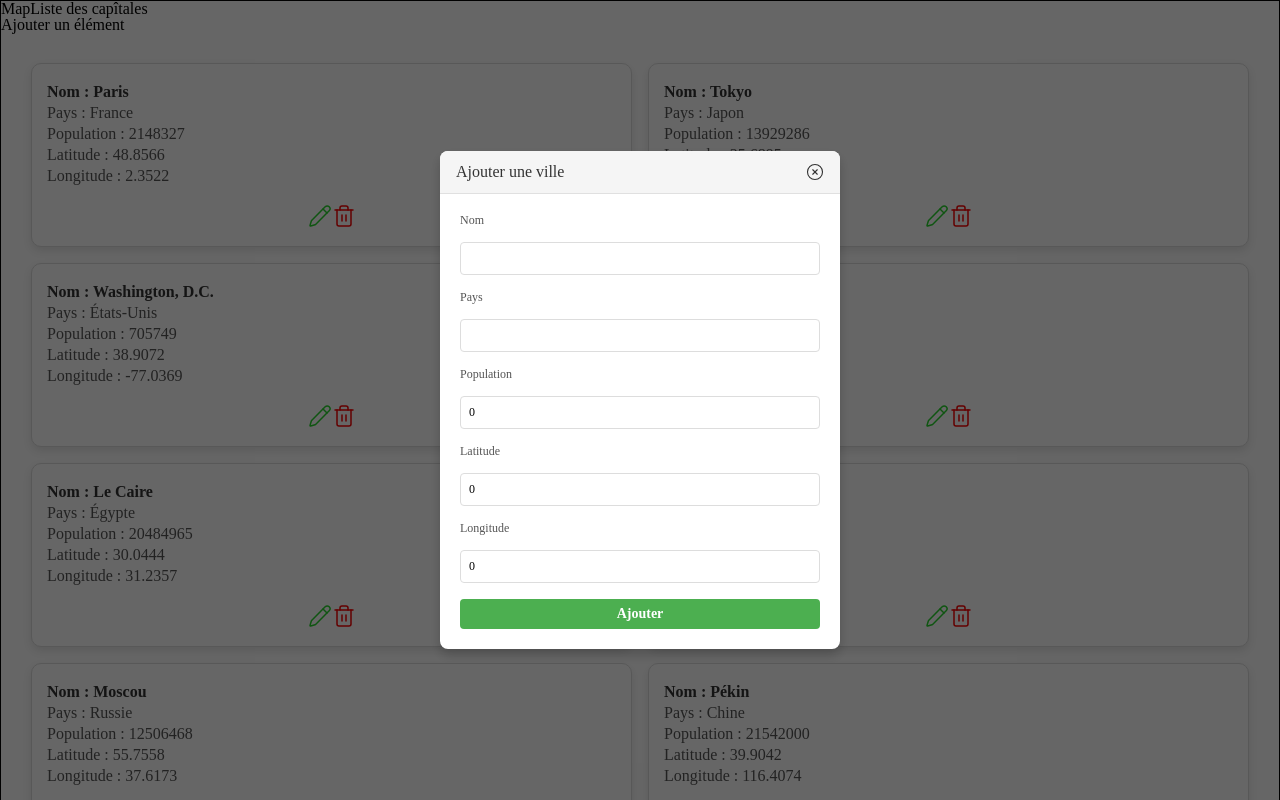
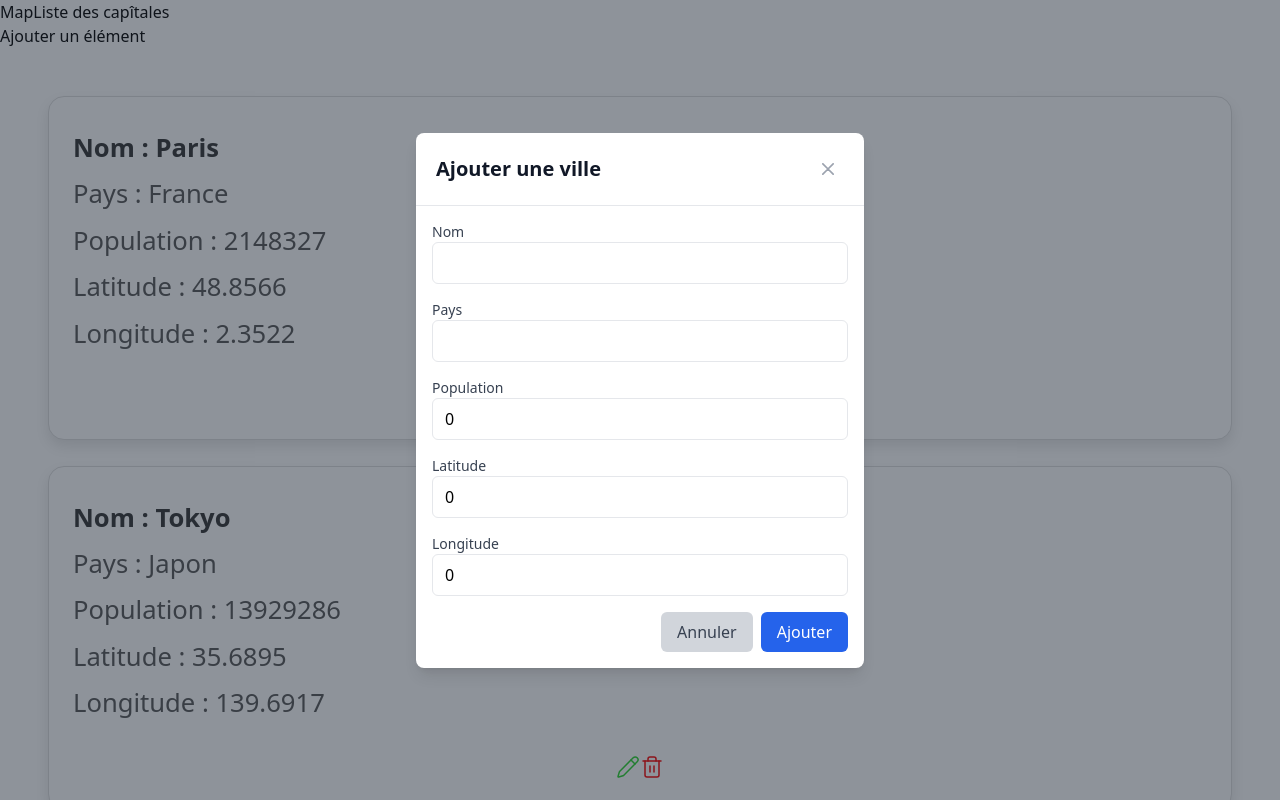
Before and after one commit to Sparteee/city-map-beecoming, an Angular app: page /list in a window 1280 px wide. Both pictures are taken after a click on the button "Ajouter un élément". Shown: the top 800 px of the page. Built offline with nearby package versions, Linux system fonts and the light colour scheme.

Commit message:
Try to pass modal on component

```diff
--- a/src/app/components/list-item/list-item.component.html
+++ b/src/app/components/list-item/list-item.component.html
@@ -7,7 +7,7 @@
     <p class="list-item-container__data">Longitude : {{ city?.lng }}</p>
   </div>
   <div class="list-item-buttons">
-    <button class="list-item__update-button" (click)="toggleEdit()">
+    <button class="list-item__update-button" (click)="openEditModal()">
       <svg xmlns="http://www.w3.org/2000/svg" width="24" height="24" viewBox="0 0 24 24" fill="none" stroke="#28d52d"
         stroke-width="1.5" stroke-linecap="round" stroke-linejoin="round" class="lucide lucide-pencil">
         <path
@@ -27,34 +27,3 @@
     </button>
   </div>
 </div>
-
-<div class="modal" *ngIf="isEdit">
-  <div class="modal-content">
-    <div class="modal-content__header">
-      <h2>Modifier une ville</h2>
-      <button (click)="toggleEdit()">
-        <svg xmlns="http://www.w3.org/2000/svg" width="24" height="24" viewBox="0 0 24 24" fill="none" stroke="#000000"
-          stroke-width="1.5" stroke-linecap="round" stroke-linejoin="round" class="lucide lucide-x-circle">
-          <circle cx="12" cy="12" r="10" />
-          <line x1="15" y1="9" x2="9" y2="15" />
-          <line x1="9" y1="9" x2="15" y2="15" />
-        </svg>
-      </button>
-    </div>
-    <div class="modal-content__body">
-      <form (submit)="updateCity()">
-        <label for="name">Nom</label>
-        <input type="text" id="name" [(ngModel)]="city!.name" name="name" required>
-        <label for="country">Pays</label>
-        <input type="text" id="country" [(ngModel)]="city!.country" name="country" required>
-        <label for="population">Population</label>
-        <input type="number" id="population" [(ngModel)]="city!.population" name="population" required>
-        <label for="lat">Latitude</label>
-        <input type="number" id="lat" [(ngModel)]="city!.lat" name="lat" required>
-        <label for="lng">Longitude</label>
-        <input type="number" id="lng" [(ngModel)]="city!.lng" name="lng" required>
-        <button type="submit">Modifier</button>
-      </form>
-    </div>
-  </div>
-</div>
--- a/src/app/components/map/map.component.scss
+++ b/src/app/components/map/map.component.scss
@@ -7,7 +7,7 @@
 
 /* Style pour le popup */
 .leaflet-popup-content-wrapper {
-  border-radius: 32rem;
+  border-radius: 8rem;
   background-color: #f9f9f9;
   box-shadow: 0 2px 8px rgba(0, 0, 0, 0.15);
 }
--- a/src/app/components/map/map.component.ts
+++ b/src/app/components/map/map.component.ts
@@ -34,7 +34,7 @@ export class MapComponent implements OnInit {
 
   private flagCustomIcon = L.icon({
     iconUrl: 'assets/icons/flag.svg',
-    iconSize: [25, 41], // size of the icon
+    iconSize: [35, 51], // size of the icon
     iconAnchor: [12, 41],
     popupAnchor: [1, -34], // Popup position
   })
--- /dev/null
+++ b/src/app/components/modal/modal.component.html
@@ -0,0 +1,61 @@
+@if(isOpen) {
+<div class="fixed inset-0 flex items-center justify-center bg-gray-800 bg-opacity-50 z-50">
+  <div class="bg-white rounded-lg shadow-lg w-full max-w-md">
+    <!-- Header -->
+    <div class="flex items-center justify-between p-4 md:p-5 border-b rounded-t">
+      <h2 class="text-xl font-semibold text-gray-900">
+        {{ isEdit ? 'Modifier une ville' : 'Ajouter une ville' }}
+      </h2>
+      <button (click)="closeModal()"
+        class="text-gray-400 bg-transparent hover:bg-gray-200 rounded-lg text-sm w-8 h-8 ms-auto inline-flex justify-center items-center">
+        <svg class="w-3 h-3" aria-hidden="true" xmlns="http://www.w3.org/2000/svg" fill="none" viewBox="0 0 14 14">
+          <path stroke="currentColor" stroke-linecap="round" stroke-linejoin="round" stroke-width="2"
+            d="m1 1 6 6m0 0 6 6M7 7l6-6M7 7l-6 6" />
+        </svg>
+      </button>
+    </div>
+
+    <!-- Form Body -->
+    <div class="p-4">
+      @if (city) {
+      <form (ngSubmit)="submitForm()">
+        <div class="mb-4">
+          <label for="name" class="block text-sm font-medium text-gray-700">Nom</label>
+          <input type="text" id="name" name="name" [(ngModel)]="city.name" required
+            class="w-full px-3 py-2 border rounded-md focus:ring-blue-500 focus:border-blue-500">
+        </div>
+        <div class="mb-4">
+          <label for="country" class="block text-sm font-medium text-gray-700">Pays</label>
+          <input type="text" id="country" name="country" [(ngModel)]="city.country" required
+            class="w-full px-3 py-2 border rounded-md focus:ring-blue-500 focus:border-blue-500">
+        </div>
+        <div class="mb-4">
+          <label for="population" class="block text-sm font-medium text-gray-700">Population</label>
+          <input type="number" id="population" name="population" [(ngModel)]="city.population" required
+            class="w-full px-3 py-2 border rounded-md focus:ring-blue-500 focus:border-blue-500">
+        </div>
+        <div class="mb-4">
+          <label for="lat" class="block text-sm font-medium text-gray-700">Latitude</label>
+          <input type="number" id="lat" name="lat" [(ngModel)]="city.lat" required
+            class="w-full px-3 py-2 border rounded-md focus:ring-blue-500 focus:border-blue-500">
+        </div>
+        <div class="mb-4">
+          <label for="lng" class="block text-sm font-medium text-gray-700">Longitude</label>
+          <input type="number" id="lng" name="lng" [(ngModel)]="city.lng" required
+            class="w-full px-3 py-2 border rounded-md focus:ring-blue-500 focus:border-blue-500">
+        </div>
+        <div class="flex justify-end space-x-2">
+          <button type="button" (click)="closeModal()"
+            class="px-4 py-2 bg-gray-300 text-gray-700 rounded-md hover:bg-gray-400">
+            Annuler
+          </button>
+          <button type="submit" class="px-4 py-2 bg-blue-600 text-white rounded-md hover:bg-blue-700">
+            {{ isEdit ? 'Modifier' : 'Ajouter' }}
+          </button>
+        </div>
+      </form>
+      }
+    </div>
+  </div>
+</div>
+}
--- /dev/null
+++ b/src/app/components/modal/modal.component.ts
@@ -0,0 +1,35 @@
+import { Component, Input, Output, EventEmitter } from '@angular/core'
+import { City } from '../../models/city.model'
+import { FormsModule } from '@angular/forms' // Add this import
+import { CommonModule } from '@angular/common'
+
+@Component({
+  selector: 'app-modal',
+  templateUrl: './modal.component.html',
+  styleUrls: ['./modal.component.scss'],
+  standalone: true,
+  imports: [CommonModule, FormsModule],
+})
+export class ModalComponent {
+  @Input() isEdit: boolean = false
+  @Input() city: City = {
+    id: 0,
+    name: '',
+    country: '',
+    population: 0,
+    lat: 0,
+    lng: 0,
+  }
+  @Input() isOpen: boolean = false
+  @Output() close = new EventEmitter<void>()
+  @Output() save = new EventEmitter<City>()
+
+  closeModal() {
+    this.close.emit()
+  }
+
+  submitForm() {
+    this.save.emit(this.city)
+    this.closeModal()
+  }
+}
--- a/src/app/pages/list/list.component.html
+++ b/src/app/pages/list/list.component.html
@@ -1,38 +1,13 @@
-<button (click)="toggleAdd()">Ajouter un élément</button>
+<button (click)="openModalForAdd()">Ajouter un élément</button>
 <div class="list">
   <div class="list-container">
-    <app-list-item *ngFor="let city of cities" [city]="city" (delete)="deleteCity(city.id)"
+    @for (city of cities; track city.id){
+    <app-list-item [city]="city" (delete)="deleteCity(city.id)" (edit)="openModalForEdit($event)"
       class="list-element"></app-list-item>
+    }
   </div>
 </div>
 
-<div class="modal" *ngIf="isAdd">
-  <div class="modal-content">
-    <div class="modal-content__header">
-      <h2>Ajouter une ville</h2>
-      <button (click)="toggleAdd()">
-        <svg xmlns="http://www.w3.org/2000/svg" width="24" height="24" viewBox="0 0 24 24" fill="none" stroke="#000000"
-          stroke-width="1.5" stroke-linecap="round" stroke-linejoin="round" class="lucide lucide-x-circle">
-          <circle cx="12" cy="12" r="10" />
-          <line x1="15" y1="9" x2="9" y2="15" />
-          <line x1="9" y1="9" x2="15" y2="15" />
-        </svg>
-      </button>
-    </div>
-    <div class="modal-content__body">
-      <form (submit)="addCity()">
-        <label for="name">Nom</label>
-        <input type="text" id="name" [(ngModel)]="newCity.name" name="name" required>
-        <label for="country">Pays</label>
-        <input type="text" id="country" [(ngModel)]="newCity.country" name="country" required>
-        <label for="population">Population</label>
-        <input type="number" id="population" [(ngModel)]="newCity.population" name="population" required>
-        <label for="lat">Latitude</label>
-        <input type="number" id="lat" [(ngModel)]="newCity.lat" name="lat" required>
-        <label for="lng">Longitude</label>
-        <input type="number" id="lng" [(ngModel)]="newCity.lng" name="lng" required>
-        <button type="submit">Ajouter</button>
-      </form>
-    </div>
-  </div>
-</div>
+<app-modal [isEdit]="isEdit" [city]="city" [isOpen]="isModalOpen" (close)="handleModalClose()"
+  (save)="handleSave($event)">
+</app-modal>
--- a/src/app/pages/list/list.component.ts
+++ b/src/app/pages/list/list.component.ts
@@ -4,16 +4,19 @@ import { Component, effect } from '@angular/core'
 import { City } from '../../models/city.model'
 import { ListItemComponent } from '../../components/list-item/list-item.component'
 import { FormsModule } from '@angular/forms'
+import { ModalComponent } from '../../components/modal/modal.component'
 
 @Component({
   selector: 'app-list',
   templateUrl: './list.component.html',
   styleUrls: ['./list.component.scss'],
-  imports: [CommonModule, ListItemComponent, FormsModule],
+  imports: [CommonModule, ListItemComponent, FormsModule, ModalComponent],
 })
 export class ListComponent {
   /* Initialize the newCity object */
-  public newCity: City = {
+  public isModalOpen: boolean = false
+  public isEdit: boolean = false
+  public city: City = {
     id: 0,
     name: '',
     country: '',
@@ -21,28 +24,17 @@ export class ListComponent {
     lat: 0,
     lng: 0,
   }
-
-  public isAdd = false
-  public cities: City[] = [] // Initialize the cities array
+  public cities: City[] = []
 
   constructor(private cityService: CityService) {
     effect(() => {
-      this.cities = this.cityService.cities() // Get the cities from the service and put them in the cities array
+      this.cities = this.cityService.cities()
     })
   }
 
-  /* Function to toggle the add modal */
-
-  public toggleAdd(): void {
-    this.isAdd = !this.isAdd
-  }
-
-  /* Function to add a city */
-
-  public addCity(): void {
-    this.newCity.id = this.cities.length + 1
-    this.cityService.addCity(this.newCity)
-    this.newCity = {
+  openModalForAdd() {
+    this.isEdit = false
+    this.city = {
       id: 0,
       name: '',
       country: '',
@@ -50,7 +42,28 @@ export class ListComponent {
       lat: 0,
       lng: 0,
     }
-    this.toggleAdd()
+    this.isModalOpen = true
+  }
+
+  openModalForEdit(editCity: City) {
+    this.isEdit = true
+    this.city = { ...editCity }
+    this.isModalOpen = true
+  }
+
+  handleModalClose() {
+    this.isModalOpen = false
+  }
+
+  handleSave(city: City) {
+    if (this.isEdit) {
+      console.log('update city')
+      this.cityService.updateCity(city)
+    } else {
+      city.id = this.cities.length + 1
+      this.cityService.addCity(city)
+    }
+    this.isModalOpen = false
   }
 
   /* Function get the id of the city to delete who are EventEmitter */
--- a/src/styles.scss
+++ b/src/styles.scss
@@ -1,150 +1,3 @@
 @tailwind base;
 @tailwind components;
 @tailwind utilities;
-
-/* http://meyerweb.com/eric/tools/css/reset/
-   v2.0 | 20110126
-   License: none (public domain)
-*/
-/* RESET CSS */
-html,
-body,
-div,
-span,
-applet,
-object,
-iframe,
-h1,
-h2,
-h3,
-h4,
-h5,
-h6,
-p,
-blockquote,
-pre,
-a,
-abbr,
-acronym,
-address,
-big,
-cite,
-code,
-del,
-dfn,
-em,
-img,
-ins,
-kbd,
-q,
-s,
-samp,
-small,
-strike,
-strong,
-sub,
-sup,
-tt,
-var,
-b,
-u,
-i,
-center,
-dl,
-dt,
-dd,
-ol,
-ul,
-li,
-fieldset,
-form,
-label,
-legend,
-table,
-caption,
-tbody,
-tfoot,
-thead,
-tr,
-th,
-td,
-article,
-aside,
-canvas,
-details,
-embed,
-figure,
-figcaption,
-footer,
-header,
-hgroup,
-menu,
-nav,
-output,
-ruby,
-section,
-summary,
-time,
-mark,
-audio,
-video {
-  margin: 0;
-  padding: 0;
-  border: 0;
-  font-size: 100%;
-  font: inherit;
-  vertical-align: baseline;
-}
-/* HTML5 display-role reset for older browsers */
-article,
-aside,
-details,
-figcaption,
-figure,
-footer,
-header,
-hgroup,
-menu,
-nav,
-section {
-  display: block;
-}
-body {
-  line-height: 1;
-}
-ol,
-ul {
-  list-style: none;
-}
-blockquote,
-q {
-  quotes: none;
-}
-blockquote:before,
-blockquote:after,
-q:before,
-q:after {
-  content: '';
-  content: none;
-}
-table {
-  border-collapse: collapse;
-  border-spacing: 0;
-}
-
-*,
-*::before,
-*::after {
-  box-sizing: border-box;
-  padding: 0;
-  margin: 0;
-}
-
-html {
-  font-size: 62.5%;
-}
-
-body {
-  font-size: 1.6rem;
-  border: 1px solid #000;
-}
```
Also changed, not shown: src/app/components/list-item/list-item.component.ts (+5 -10 lines), public/assets/icons/flag.svg, src/app/components/modal/modal.component.scss (added).
